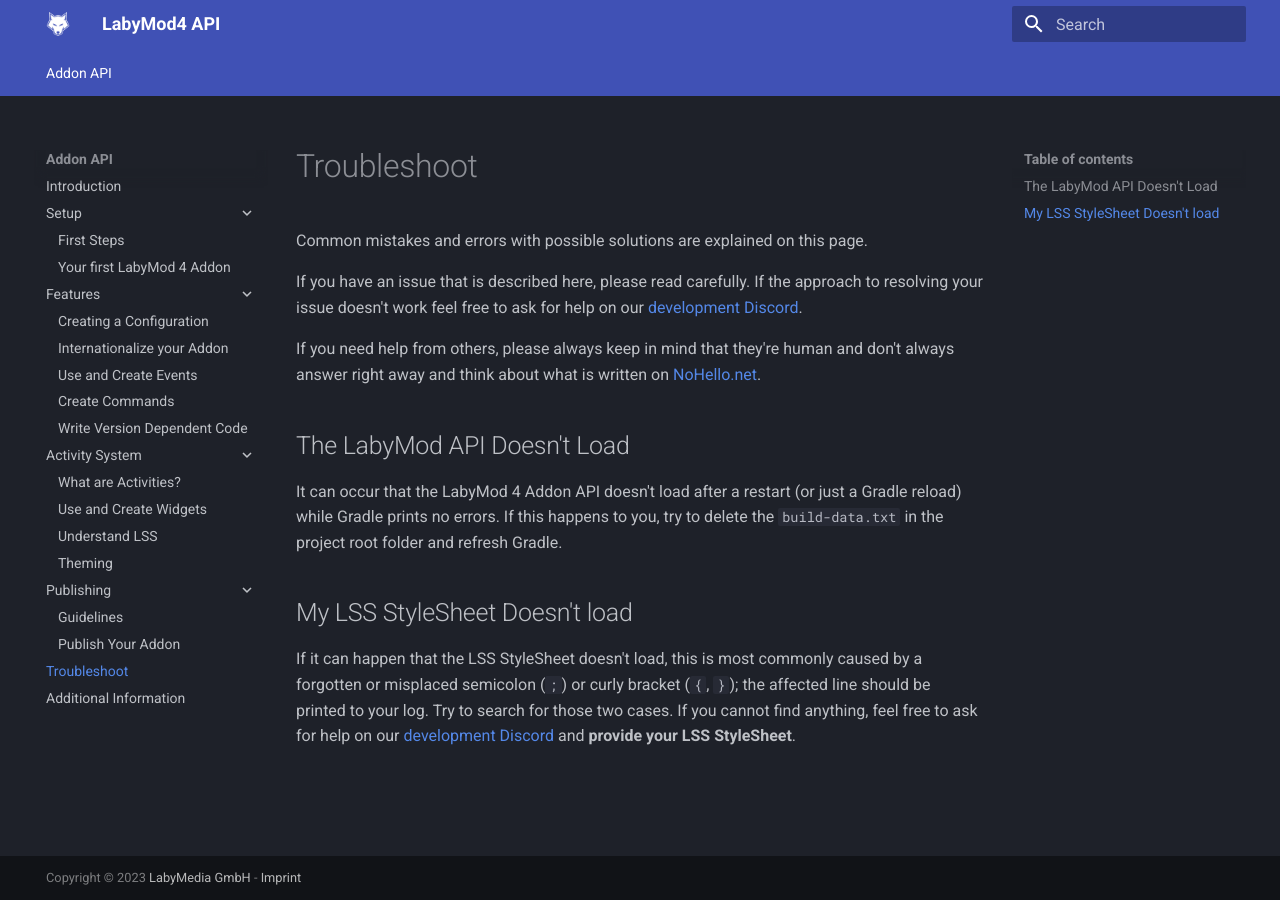
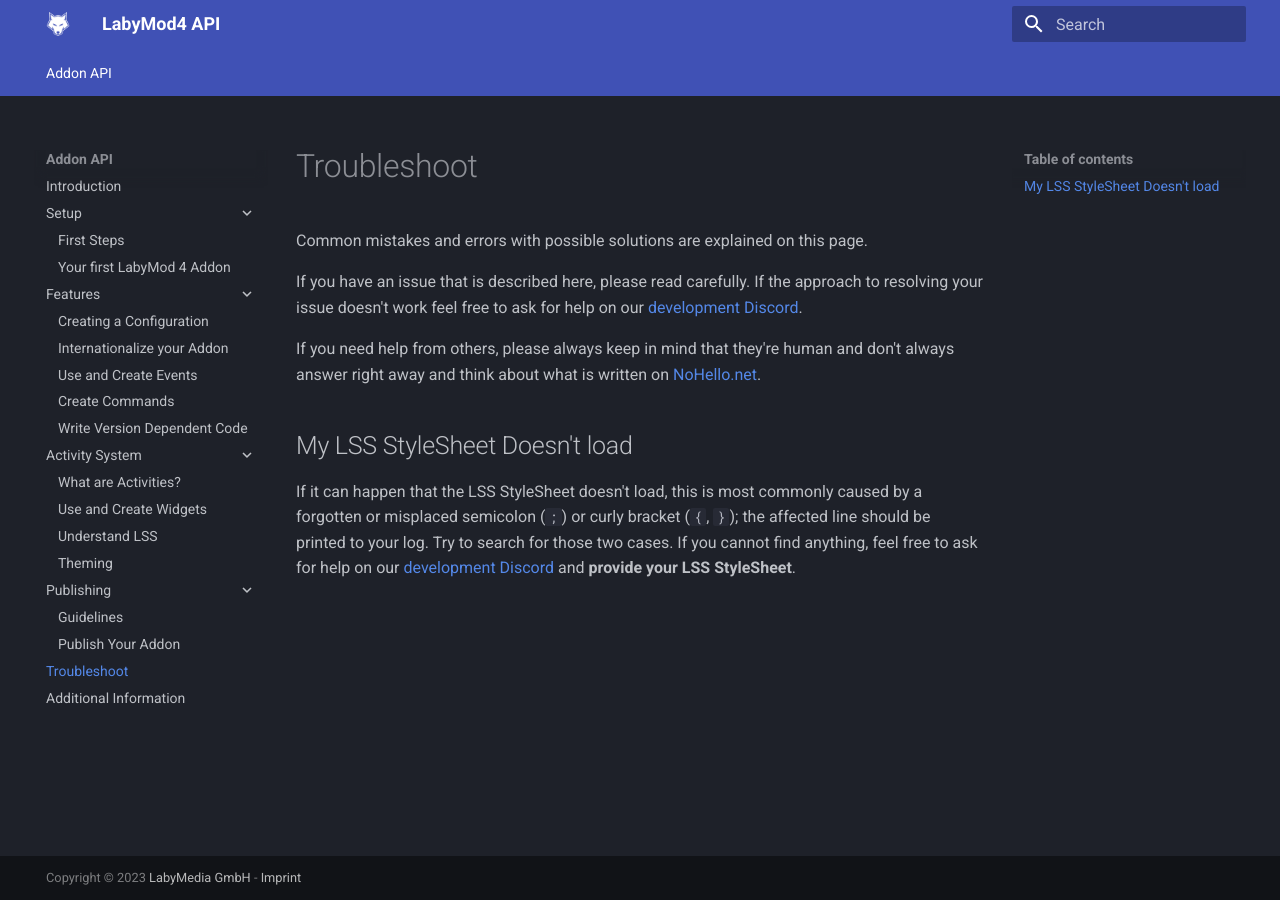
Before and after one commit to LabyMod/labymod4-api-wiki, an MkDocs documentation site: the page built from docs/pages/addon/troubleshoot.md, in a window 1280 px wide. Built offline with MkDocs 1.6.1 and Material for MkDocs 9.7.7, drawn with Linux system fonts in a browser that asks for light colours.

Commit message:
remove obsolete parts

```diff
--- a/docs/pages/addon/troubleshoot.md
+++ b/docs/pages/addon/troubleshoot.md
@@ -5,11 +5,6 @@
 
 If you need help from others, please always keep in mind that they're human and don't always answer right away and think about what is written on <a href="https://nohello.net" target="_blank">NoHello.net</a>.
 
-## The LabyMod API Doesn't Load
-
-It can occur that the LabyMod 4 Addon API doesn't load after a restart (or just a Gradle reload) while Gradle prints no errors.
-If this happens to you, try to delete the `build-data.txt` in the project root folder and refresh Gradle.
-
 ## My LSS StyleSheet Doesn't load
 
 If it can happen that the LSS StyleSheet doesn't load, this is most commonly caused by a forgotten or misplaced semicolon (`;`) or curly bracket (`{`, `}`); the affected line should be printed to your log.
```
Also changed, not shown: docs/pages/addon/activities/lss.md (+0 -5 lines), docs/pages/addon/activities/widgets.md (+0 -5 lines).
